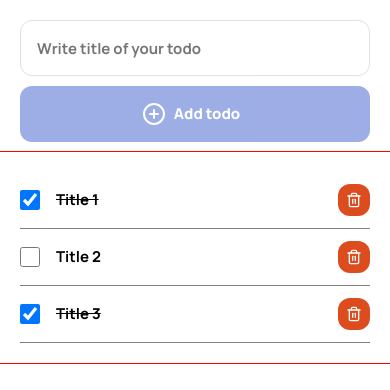
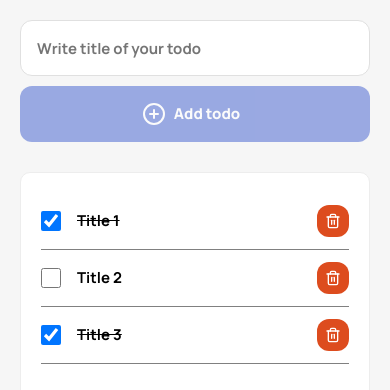
Before and after one commit to TimTheHedgehog/-svelteEdu-todoList, a Svelte app: page / in a window 390 px wide. Shown: the top 390 px of the page. Built offline with nearby package versions, Linux system fonts and the light colour scheme.

Commit message:
phone test

```diff
--- a/src/App.svelte
+++ b/src/App.svelte
@@ -9,7 +9,7 @@
 	import ToDoList from "./lib/ToDoList.svelte";
 	import TuiInput from "./lib/TuiInput.svelte";
 
-	let todoInput;
+	let todoInput, todoItemsWrapper, toDoList;
 
 	let todoItems = [
 		{
@@ -59,6 +59,12 @@
 			return event.detail.id == todo.id ? false : true;
 		});
 	}
+
+	function todoListAfterUpdate(event) {
+		if (event.detail.autoScroll) {
+			todoItemsWrapper.scrollTo(0, todoItemsWrapper.scrollHeight);
+		}
+	}
 </script>
 
 <main>
@@ -87,11 +93,13 @@
 			</div>
 		</form>
 
-		<article class="todo__items">
+		<article class="todo__items" bind:this={todoItemsWrapper}>
 			<ToDoList
 				{todoItems}
 				on:toggletodo={handleToggleTodo}
 				on:deleTodo={handleDeleteTodo}
+				on:afterUpdate={todoListAfterUpdate}
+				bind:this={toDoList}
 			/>
 		</article>
 	</section>
@@ -115,9 +123,14 @@
 	.todo__items {
 		overflow: auto;
 
-		outline: 1px solid red;
-		outline-offset: 20px;
+		border: 1px solid var(--tui-base-03);
 
-		max-height: calc(50vh);
+		border-radius: 10px;
+
+		padding: 20px;
+
+		height: calc(50vh);
+
+		background: var(--tui-base-01);
 	}
 </style>
--- a/src/lib/ToDoList.svelte
+++ b/src/lib/ToDoList.svelte
@@ -1,16 +1,16 @@
 <script>
-	import { createEventDispatcher, onDestroy, onMount } from "svelte";
+	import {
+		afterUpdate,
+		createEventDispatcher,
+		onDestroy,
+		onMount,
+	} from "svelte";
 	import TuiButton from "./TuiButton.svelte";
 	import TuiIconTrash2Large from "../assets/tui-icons/iconsComponents/TuiIconTrash2Large.svelte";
 
 	export let todoItems = [];
-
-	// onMount(() => {
-	// 	console.log("Mounted");
-	// });
-	// onDestroy(() => {
-	// 	console.log("Destroyed");
-	// });
+	let prevTodoItems = todoItems;
+	let autoScroll = false;
 
 	const dispatch = createEventDispatcher();
 
@@ -26,6 +26,17 @@
 			id,
 		});
 	}
+
+	$: {
+		autoScroll = todoItems.length > prevTodoItems.length;
+		prevTodoItems = todoItems;
+	}
+
+	afterUpdate(() => {
+		dispatch("afterUpdate", {
+			autoScroll,
+		});
+	});
 </script>
 
 {#each todoItems as todoItem (todoItem.id)}
--- a/src/main.scss
+++ b/src/main.scss
@@ -7,6 +7,8 @@ body {
 	overflow: hidden;
 
 	height: 100vh;
+
+	background: var(--tui-base-02);
 }
 
 main {
```
Also changed, not shown: 3 other files (tests, documents, lock files or other folders).
